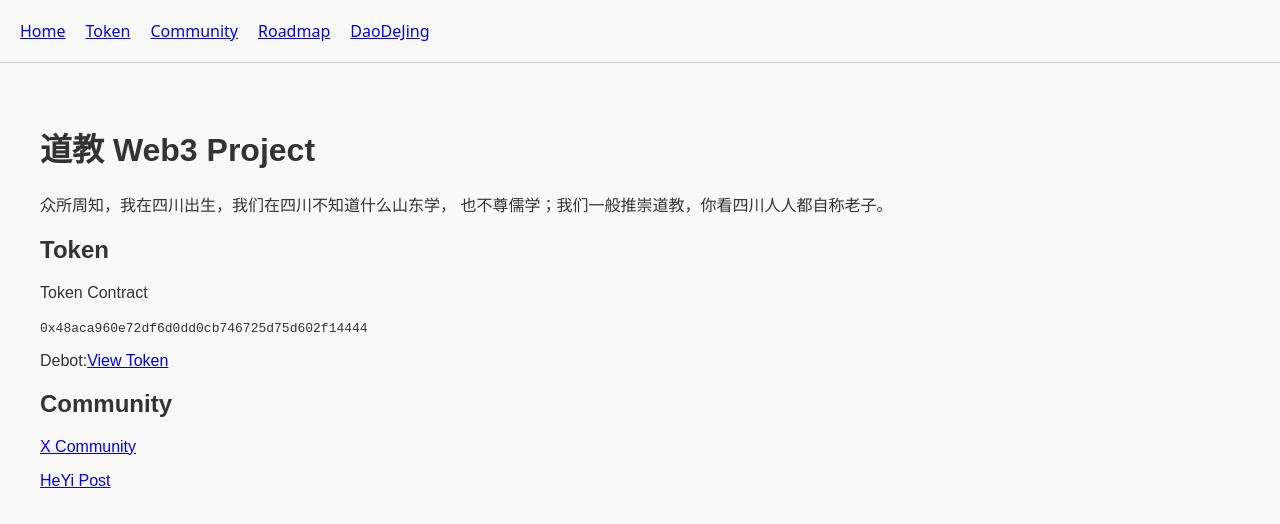
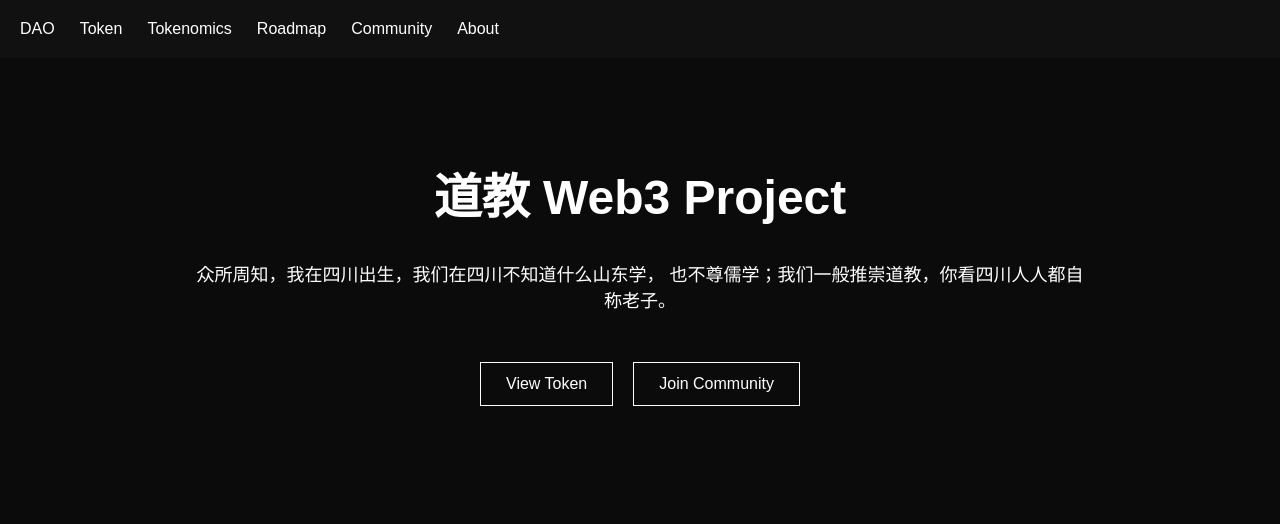
Before and after one commit to sol1000u/dao-blog, a Next.js app: page / in a window 1280 px wide. Shown: the top 524 px of the page. Built offline with nearby package versions, Linux system fonts and the light colour scheme.

Commit message:
professional web3 site

```diff
--- a/app/about/page.tsx
+++ b/app/about/page.tsx
@@ -5,7 +5,8 @@ export default function About() {
       <h1>About</h1>
 
       <p>
-        DAO Web3 community focused on crypto culture and decentralization.
+        道教 Web3 community focused on crypto culture and decentralization.
+众所周知，我在四川出生，我们在四川不知道什么山东学，也不尊儒学；我们一般推崇道教，你看四川人人都自称老子。
       </p>
 
     </main>
--- a/app/community/page.tsx
+++ b/app/community/page.tsx
@@ -16,6 +16,13 @@ export default function Community() {
         </a>
       </p>
 
+      <p>
+        <a href="https://t.me/daojiaobsc">
+          Join tg
+        </a>
+      </p>
+
+
     </main>
   )
 }
--- a/app/globals.css
+++ b/app/globals.css
@@ -1,32 +1,46 @@
-@tailwind base;
-@tailwind components;
-@tailwind utilities;
-
-/* 重置浏览器默认边距，让背景能从边缘开始 */
-html, body {
-  margin: 0;
-  padding: 0;
-  height: 100%;
-  width: 100%;
+body{
+margin:0;
+font-family:Arial;
+background:#0b0b0b;
+color:white;
 }
 
-/* Next.js 的根元素也要撑满 */
-#__next {
-  height: 100%;
-  width: 100%;
+.nav{
+display:flex;
+gap:25px;
+padding:20px;
+background:#111;
 }
 
-/* 如果你想全局设置背景色或文字色，可以在这里加（可选） */
-body {
-  background-color: #f9f9f9; /* 浅灰备用，如果背景图加载失败 */
-  color: #333;
-  font-family: system-ui, -apple-system, BlinkMacSystemFont, "Segoe UI", Roboto, "Helvetica Neue", Arial, sans-serif;
+.nav a{
+color:white;
+text-decoration:none;
 }
 
-/* 深色模式支持（可选，如果你以后想加暗黑模式） */
-@media (prefers-color-scheme: dark) {
-  body {
-    background-color: #0a0a0a;
-    color: #e0e0e0;
-  }
+.container{
+max-width:900px;
+margin:100px auto;
+text-align:center;
 }
+
+.hero-title{
+font-size:48px;
+}
+
+.hero-text{
+margin-top:20px;
+font-size:18px;
+}
+
+.buttons{
+margin-top:40px;
+}
+
+.buttons a{
+padding:12px 25px;
+border:1px solid white;
+margin:10px;
+display:inline-block;
+text-decoration:none;
+color:white;
+}
--- a/app/layout.tsx
+++ b/app/layout.tsx
@@ -1,28 +1,24 @@
-import "./globals.css"
-import Link from "next/link"
+import "./globals.css";
+import Link from "next/link";
 
 export const metadata = {
-  title: "DAO Web3",
-  description: "DAO Web3 Project",
-}
+  title: "道教 Web3",
+  description: "道教 Web3 -B S C",
+};
 
-export default function RootLayout({ children }: { children: React.ReactNode }) {
+export default function RootLayout({ children }) {
   return (
     <html lang="en">
       <body>
 
-        <nav style={{
-          padding:"20px",
-          borderBottom:"1px solid #ccc",
-          display:"flex",
-          gap:"20px"
-        }}>
+        <nav className="nav">
 
-          <Link href="/">Home</Link>
+          <Link href="/">DAO</Link>
           <Link href="/token">Token</Link>
+          <Link href="/tokenomics">Tokenomics</Link>
+          <Link href="/roadmap">Roadmap</Link>
           <Link href="/community">Community</Link>
-          <Link href="/roadmap">Roadmap</Link>
-          <Link href="/posts/daodejing">DaoDeJing</Link>
+          <Link href="/about">About</Link>
 
         </nav>
 
@@ -30,5 +26,5 @@ export default function RootLayout({ children }: { children: React.ReactNode })
 
       </body>
     </html>
-  )
+  );
 }
--- a/app/page.tsx
+++ b/app/page.tsx
@@ -1,43 +1,32 @@
 export default function Home() {
   return (
-    <main style={{padding:"40px",fontFamily:"sans-serif"}}>
+    <main className="container">
 
-      <h1>道教 Web3 Project</h1>
+      <h1 className="hero-title">道教 Web3 Project</h1>
 
-      <p>
+      <p className="hero-text">
         众所周知，我在四川出生，我们在四川不知道什么山东学，
         也不尊儒学；我们一般推崇道教，你看四川人人都自称老子。
       </p>
 
-      <h2>Token</h2>
+      <div className="buttons">
 
-      <p>Token Contract</p>
-
-      <code>
-        0x48aca960e72df6d0dd0cb746725d75d602f14444
-      </code>
-
-      <p>
-        Debot:
-        <a href="https://debot.ai/token/bsc/262485_0x48aca960e72df6d0dd0cb746725d75d602f14444">
+        <a
+          href="https://debot.ai/token/bsc/262485_0x48aca960e72df6d0dd0cb746725d75d602f14444"
+          target="_blank"
+        >
           View Token
         </a>
-      </p>
 
-      <h2>Community</h2>
+        <a
+          href="https://x.com/i/communities/1921021510644625668"
+          target="_blank"
+        >
+          Join Community
+        </a>
 
-      <p>
-        <a href="https://x.com/i/communities/1921021510644625668">
-          X Community
-        </a>
-      </p>
-
-      <p>
-        <a href="https://x.com/heyibinance/status/2009661769921577371">
-          HeYi Post
-        </a>
-      </p>
+      </div>
 
     </main>
-  )
+  );
 }
--- a/app/token/page.tsx
+++ b/app/token/page.tsx
@@ -1,23 +1,23 @@
 export default function Token() {
   return (
-    <main style={{textAlign:"center",marginTop:"80px"}}>
+    <main className="container">
 
       <h1>Token</h1>
 
-      <p>合约地址</p>
+      <p>Contract Address</p>
 
       <code>
         0x48aca960e72df6d0dd0cb746725d75d602f14444
       </code>
 
-      <br/><br/>
-
+      <p>
         <a
           href="https://debot.ai/token/bsc/262485_0x48aca960e72df6d0dd0cb746725d75d602f14444"
           target="_blank"
         >
-        查看 Token 数据
+          View Token Data
         </a>
+      </p>
 
     </main>
   );
```
Lines whose indentation alone changed are shown as unchanged.
